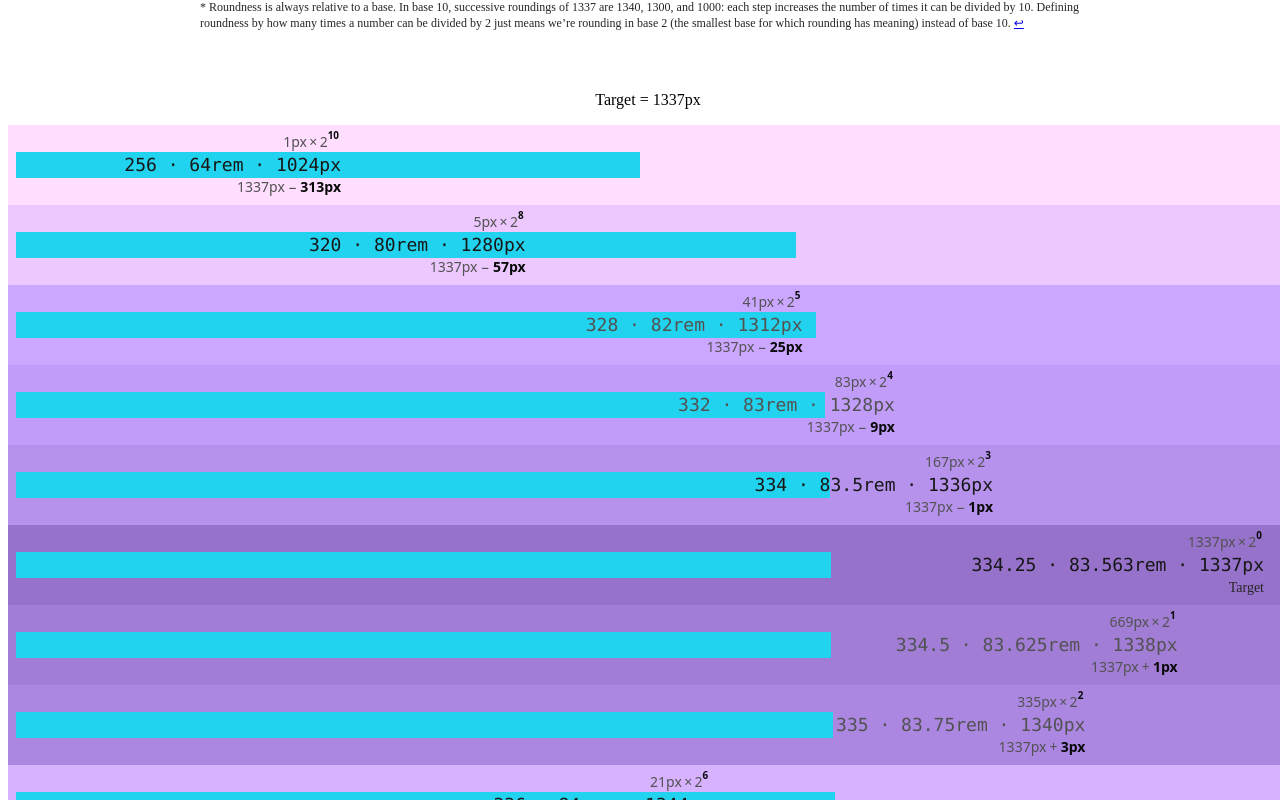
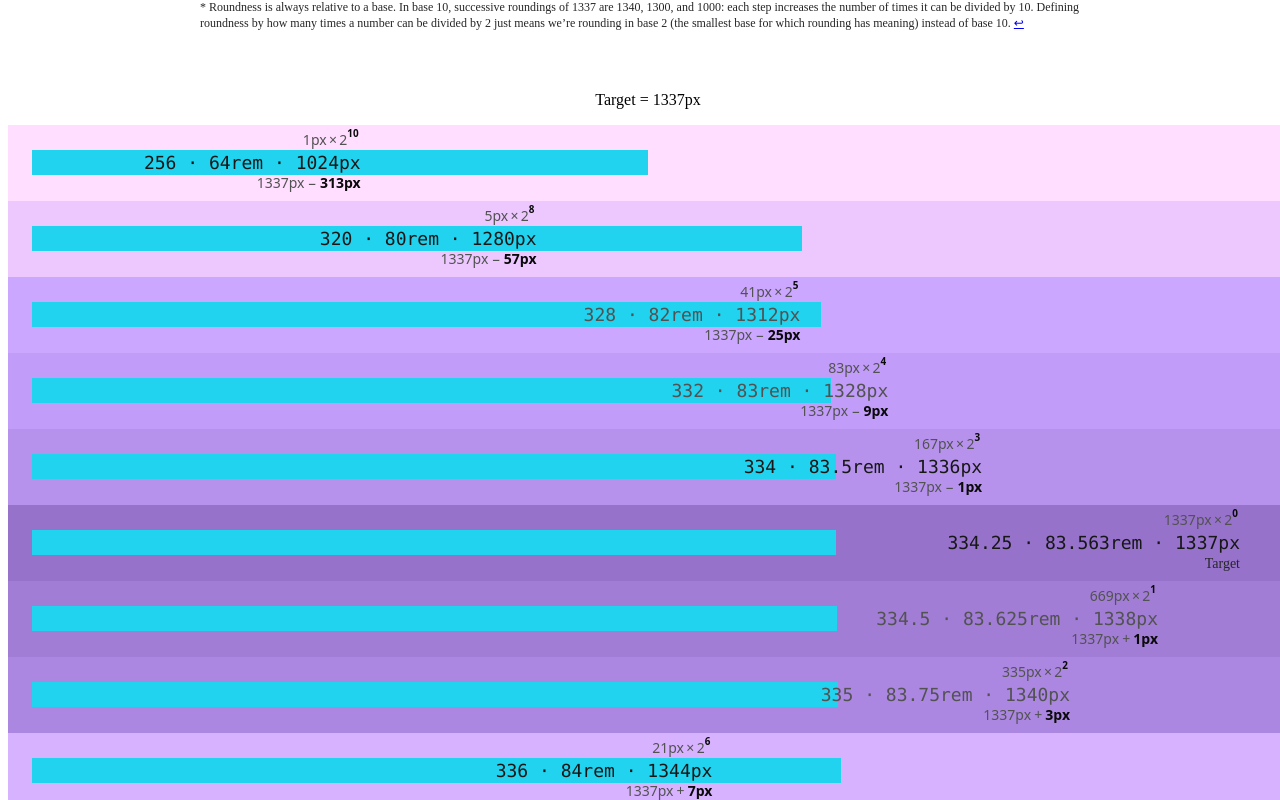
Before and after one commit to jfrancos/objectivelyround, a Svelte app: page / in a window 1280 px wide. Shown: the part 1240-2040 px from the top of the page. Built offline with nearby package versions, Linux system fonts and the light colour scheme.

Commit message:
adjust sizing

```diff
--- a/src/App.svelte
+++ b/src/App.svelte
@@ -135,12 +135,12 @@
     {@const max = Math.max(...neighbors.map((item) => item.rank))}
     {@const percentage = max === 0 ? 0.5 : rank / max}
     <div
-      class="px-6 flex items-center"
+      class="px-12 flex relative"
       style:background-color={`oklch(${1 - 0.375 * percentage} 0.134 301.5)`}
     >
-      <div class="inset-x-4 absolute">
+      <div class="inset-x-6 absolute inset-y-1/3">
         <div
-          class="h-6.5 bg-[oklch(.797_0.134_211.5)] rounded-xs"
+          class="h-full bg-[oklch(.797_0.134_211.5)] rounded-xs"
           style:width={`${(100 * num) / neighbors[neighbors.length - 1].num}%`}
           style:max-width={`${num}px`}
         ></div>
@@ -151,7 +151,7 @@
         style:left={`${100 * percentage}%`}
         style:transform={`translateX(${-100 * percentage}%)`}
       >
-        <div class="h-6.5 flex items-end">
+        <div class="h-6 flex items-end">
           <math class="color-neutral-600 text-sm font-sans">
             <mn>{formatNumber(coef)}px</mn>
             <mo>&times;</mo>
@@ -172,7 +172,7 @@
           {formatNumber(num / 16)}rem ·
           {formatNumber(num)}px
         </div>
-        <div class="text-sm color-neutral-600 h-6.5 leading-tight">
+        <div class="text-sm color-neutral-600 h-6 leading-none">
           {#if delta === 0}
             <div class="color-neutral-800">Target</div>
           {:else}
```
